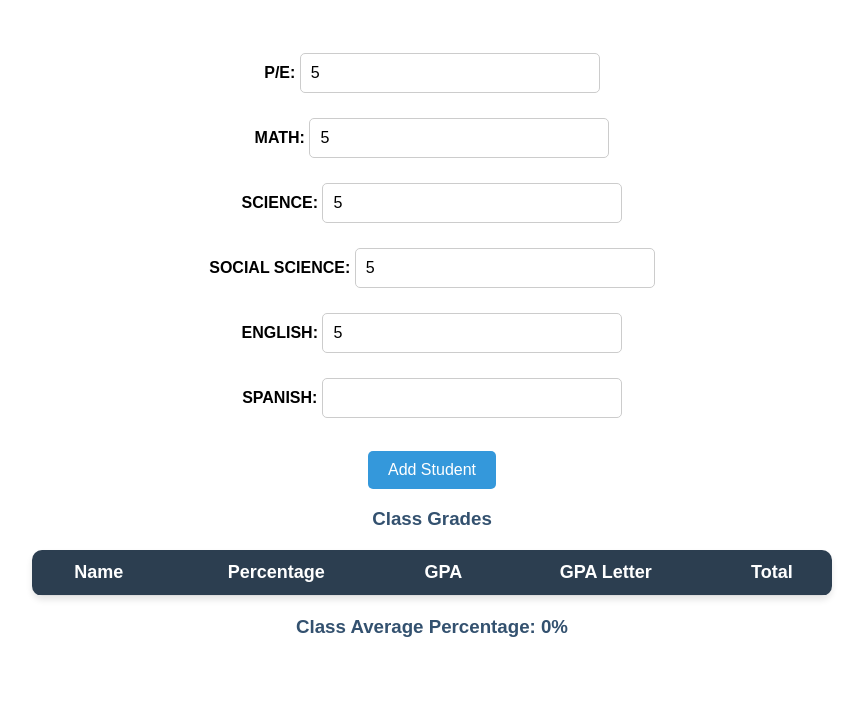
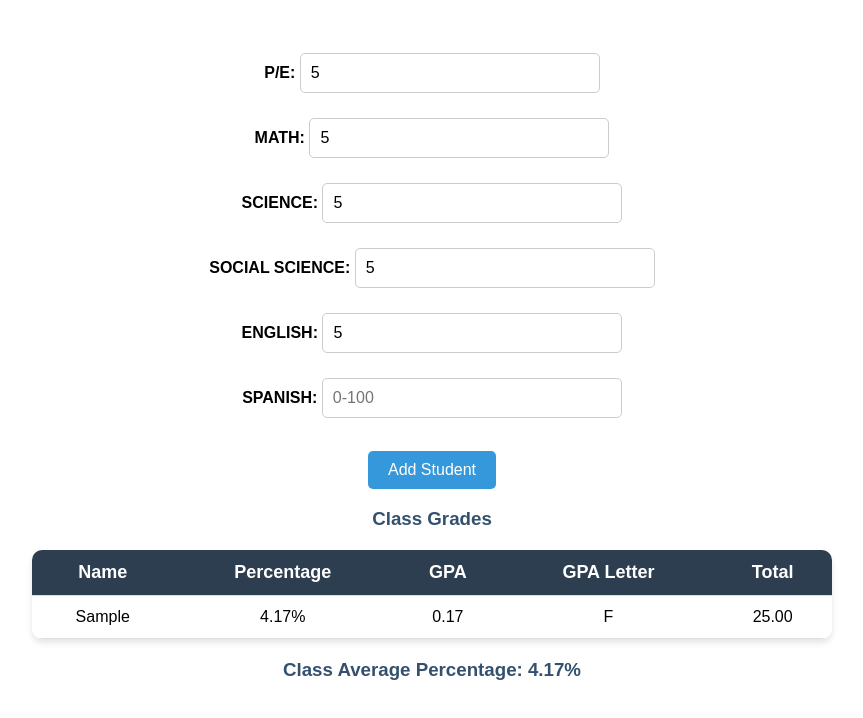
Before and after one commit to pchamorrocasero/Student-Calculate-Grade, a plain HTML site: page index.html in a window 1280 px wide. Both pictures are taken after typing "Sample", "5", "5", "5", "5", "5" into the empty fields and a click on the button "Add Student". Shown: the part 126-844 px from the top of the page, without its empty margins (208-1071 px from the left). Before the commit the page ends 802 px from the top, so only its background shows below. Drawn offline with Linux system fonts and the light colour scheme.

Commit message:
i already correct the issue

```diff
--- a/index.html
+++ b/index.html
@@ -9,12 +9,12 @@
     <br>
     <br>
     <div id="subjects">
-        <label>P/E: <input type="number" class="grade" min="0" max="100"></label>
-        <label>MATH: <input type="number" class="grade" min="0" max="100"></label>
-        <label>SCIENCE: <input type="number" class="grade" min="0" max="100"></label>
-        <label>SOCIAL SCIENCE: <input type="number" class="grade" min="0" max="100"></label>
-        <label>ENGLISH: <input type="number" class="grade" min="0" max="100"></label>
-        <label>SPANISH: <input type="number" class="grade" min="0" max="100"></label>
+        <label>P/E: <input type="number" class="grade" min="0" max="100" placeholder="0-100"></label>
+        <label>MATH: <input type="number" class="grade" min="0" max="100" placeholder="0-100"></label>
+        <label>SCIENCE: <input type="number" class="grade" min="0" max="100" placeholder="0-100"></label>
+        <label>SOCIAL SCIENCE: <input type="number" class="grade" min="0" max="100" placeholder="0-100"></label>
+        <label>ENGLISH: <input type="number" class="grade" min="0" max="100" placeholder="0-100"></label>
+        <label>SPANISH: <input type="number" class="grade" min="0" max="100" placeholder="0-100"></label>
     </div>
     <br>
     <button onclick="addStudent()">Add Student</button>
--- a/script.js
+++ b/script.js
@@ -6,9 +6,8 @@ function addStudent() {
     let percentage = total / grades.length;
     let gpa = calculateGPA(percentage);
     let letterGrade = getLetterGrade(percentage);
-    let totalGrades = scores.reduce((acc, val) => acc + val, 0);
     students.push({ name, percentage });
-    updateTable(name, percentage, gpa, letterGrade);
+    updateTable(name, percentage, gpa, letterGrade, total);
     updateClassAverage();
 }
 function calculateGPA(percentage) {
@@ -22,9 +21,9 @@ function getLetterGrade(percentage) {
     if (percentage >= 60) return 'D';
     return 'F';
 }
-function updateTable(name, percentage, gpa, letterGrade) {
+function updateTable(name, percentage, gpa, letterGrade, total) {
     let table = document.getElementById('studentTable');
-    let row = `<tr><td>${name}</td><td>${percentage.toFixed(2)}%</td><td>${gpa}</td><td>${letterGrade}</td></tr>`;
+    let row = `<tr><td>${name}</td><td>${percentage.toFixed(2)}%</td><td>${gpa}</td><td>${letterGrade}</td><td>${total.toFixed(2)}</td></tr>`;
     table.innerHTML += row;
 }
 function updateClassAverage() {
```
